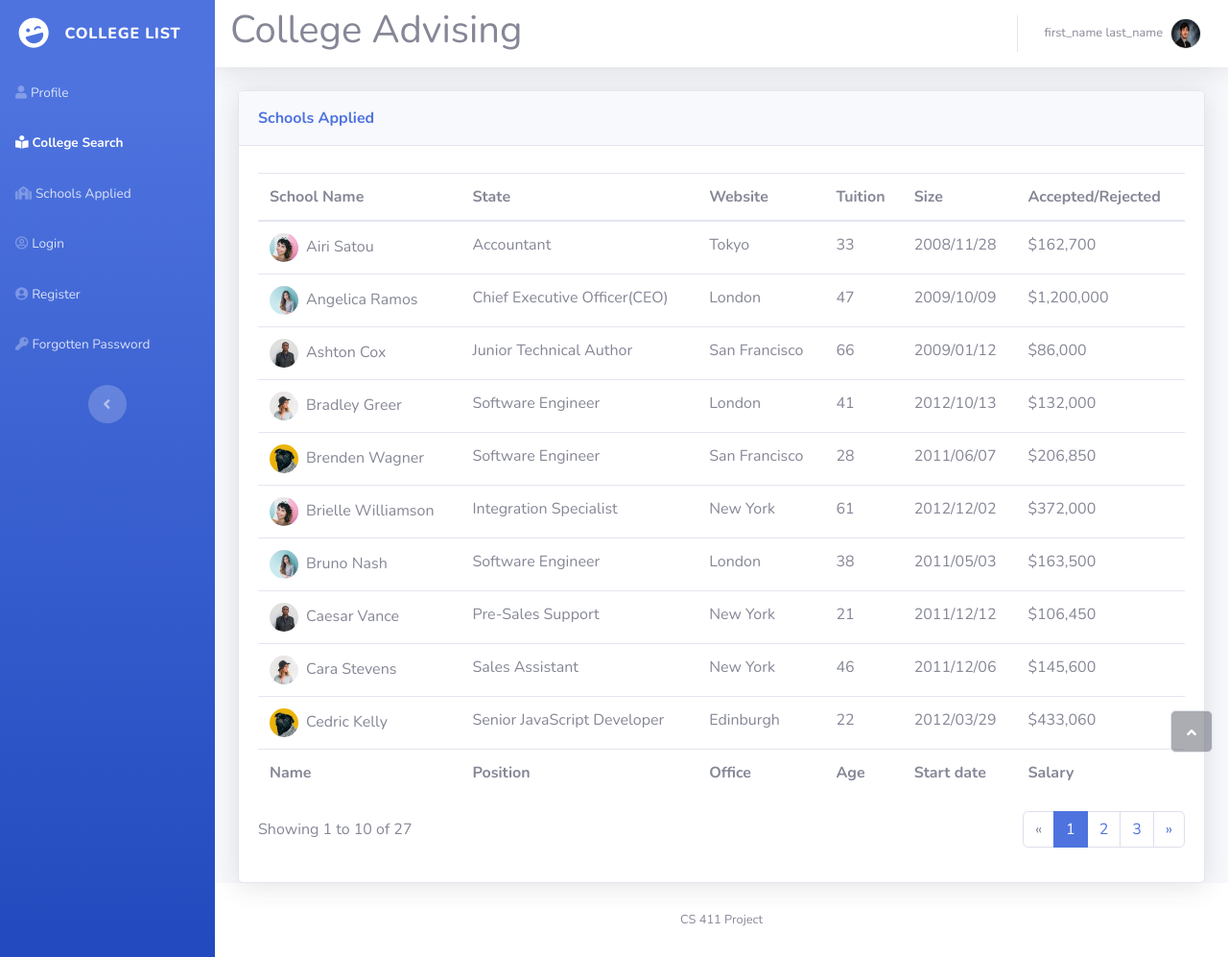
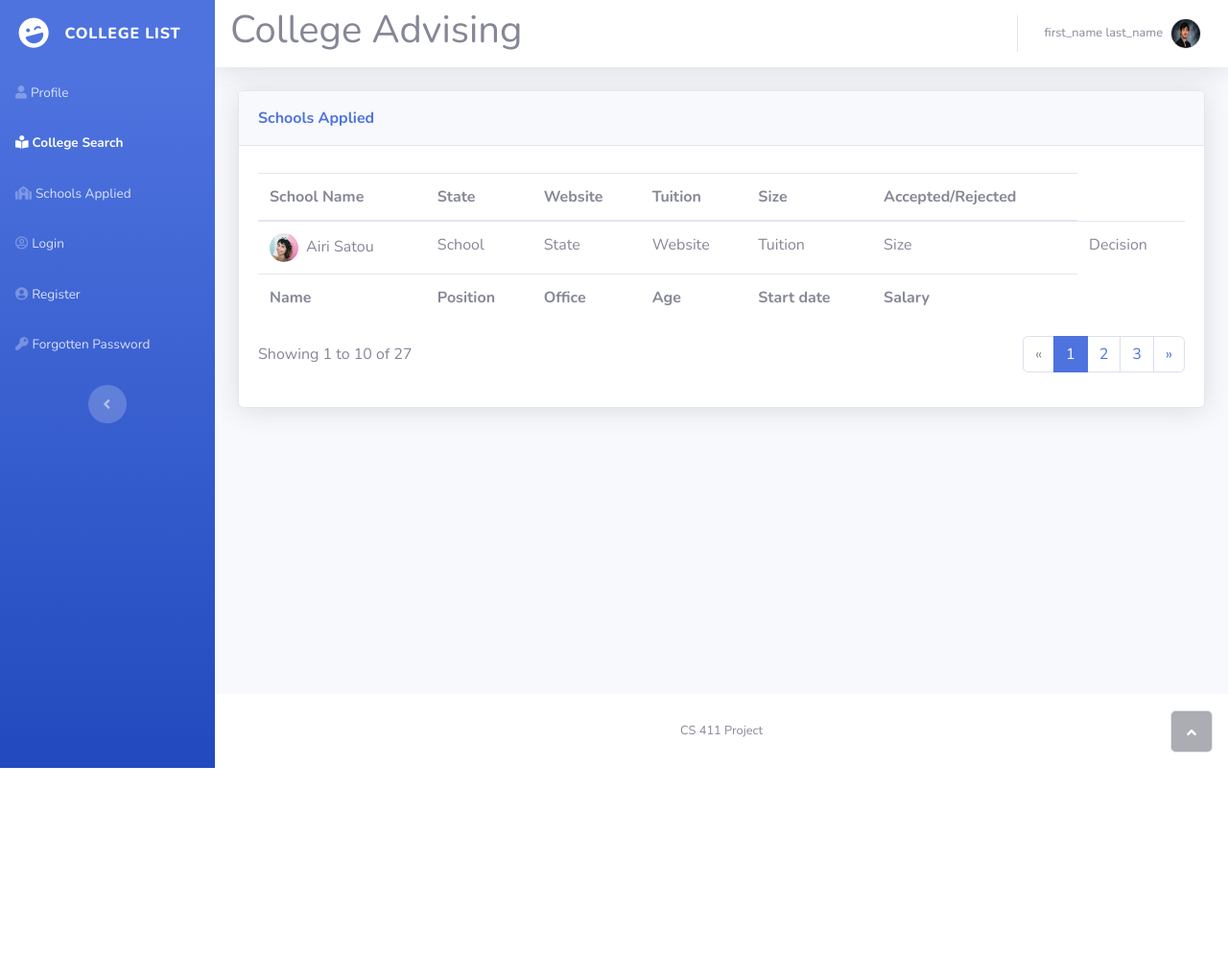
Before and after one commit to pwasal3/CollegeAdvising, a Django app: template website/templates/SchoolsApplied.html in a window 1280 px wide. Shown: the whole page at 96% size. After the commit the page ends 800 px from the top, so only its background shows below. Run offline with Django 3.2, Linux system fonts and the light colour scheme; the template is opened without the code that fills it, so the values that code supplies are empty; some libraries are stand-ins or nearby versions.

Commit message:
Update SchoolsApplied.html

```diff
--- a/website/templates/SchoolsApplied.html
+++ b/website/templates/SchoolsApplied.html
@@ -71,83 +71,12 @@
                                 <tbody>
                                     <tr>
                                         <td><img class="rounded-circle mr-2" width="30" height="30" src="assets/img/avatars/avatar1.jpeg">Airi Satou</td>
-                                        <td>Accountant</td>
-                                        <td>Tokyo</td>
-                                        <td>33</td>
-                                        <td>2008/11/28</td>
-                                        <td>$162,700</td>
-                                    </tr>
-                                    <tr>
-                                        <td><img class="rounded-circle mr-2" width="30" height="30" src="assets/img/avatars/avatar2.jpeg">Angelica Ramos</td>
-                                        <td>Chief Executive Officer(CEO)</td>
-                                        <td>London</td>
-                                        <td>47</td>
-                                        <td>2009/10/09<br></td>
-                                        <td>$1,200,000</td>
-                                    </tr>
-                                    <tr>
-                                        <td><img class="rounded-circle mr-2" width="30" height="30" src="assets/img/avatars/avatar3.jpeg">Ashton Cox</td>
-                                        <td>Junior Technical Author</td>
-                                        <td>San Francisco</td>
-                                        <td>66</td>
-                                        <td>2009/01/12<br></td>
-                                        <td>$86,000</td>
-                                    </tr>
-                                    <tr>
-                                        <td><img class="rounded-circle mr-2" width="30" height="30" src="assets/img/avatars/avatar4.jpeg">Bradley Greer</td>
-                                        <td>Software Engineer</td>
-                                        <td>London</td>
-                                        <td>41</td>
-                                        <td>2012/10/13<br></td>
-                                        <td>$132,000</td>
-                                    </tr>
-                                    <tr>
-                                        <td><img class="rounded-circle mr-2" width="30" height="30" src="assets/img/avatars/avatar5.jpeg">Brenden Wagner</td>
-                                        <td>Software Engineer</td>
-                                        <td>San Francisco</td>
-                                        <td>28</td>
-                                        <td>2011/06/07<br></td>
-                                        <td>$206,850</td>
-                                    </tr>
-                                    <tr>
-                                        <td><img class="rounded-circle mr-2" width="30" height="30" src="assets/img/avatars/avatar1.jpeg">Brielle Williamson</td>
-                                        <td>Integration Specialist</td>
-                                        <td>New York</td>
-                                        <td>61</td>
-                                        <td>2012/12/02<br></td>
-                                        <td>$372,000</td>
-                                    </tr>
-                                    <tr>
-                                        <td><img class="rounded-circle mr-2" width="30" height="30" src="assets/img/avatars/avatar2.jpeg">Bruno Nash<br></td>
-                                        <td>Software Engineer</td>
-                                        <td>London</td>
-                                        <td>38</td>
-                                        <td>2011/05/03<br></td>
-                                        <td>$163,500</td>
-                                    </tr>
-                                    <tr>
-                                        <td><img class="rounded-circle mr-2" width="30" height="30" src="assets/img/avatars/avatar3.jpeg">Caesar Vance</td>
-                                        <td>Pre-Sales Support</td>
-                                        <td>New York</td>
-                                        <td>21</td>
-                                        <td>2011/12/12<br></td>
-                                        <td>$106,450</td>
-                                    </tr>
-                                    <tr>
-                                        <td><img class="rounded-circle mr-2" width="30" height="30" src="assets/img/avatars/avatar4.jpeg">Cara Stevens</td>
-                                        <td>Sales Assistant</td>
-                                        <td>New York</td>
-                                        <td>46</td>
-                                        <td>2011/12/06<br></td>
-                                        <td>$145,600</td>
-                                    </tr>
-                                    <tr>
-                                        <td><img class="rounded-circle mr-2" width="30" height="30" src="assets/img/avatars/avatar5.jpeg">Cedric Kelly</td>
-                                        <td>Senior JavaScript Developer</td>
-                                        <td>Edinburgh</td>
-                                        <td>22</td>
-                                        <td>2012/03/29<br></td>
-                                        <td>$433,060</td>
+                                        <td>School</td>
+                                        <td>State</td>
+                                        <td>Website</td>
+                                        <td>Tuition</td>
+                                        <td>Size</td>
+                                        <td>Decision</td>
                                     </tr>
                                 </tbody>
                                 <tfoot>
```
